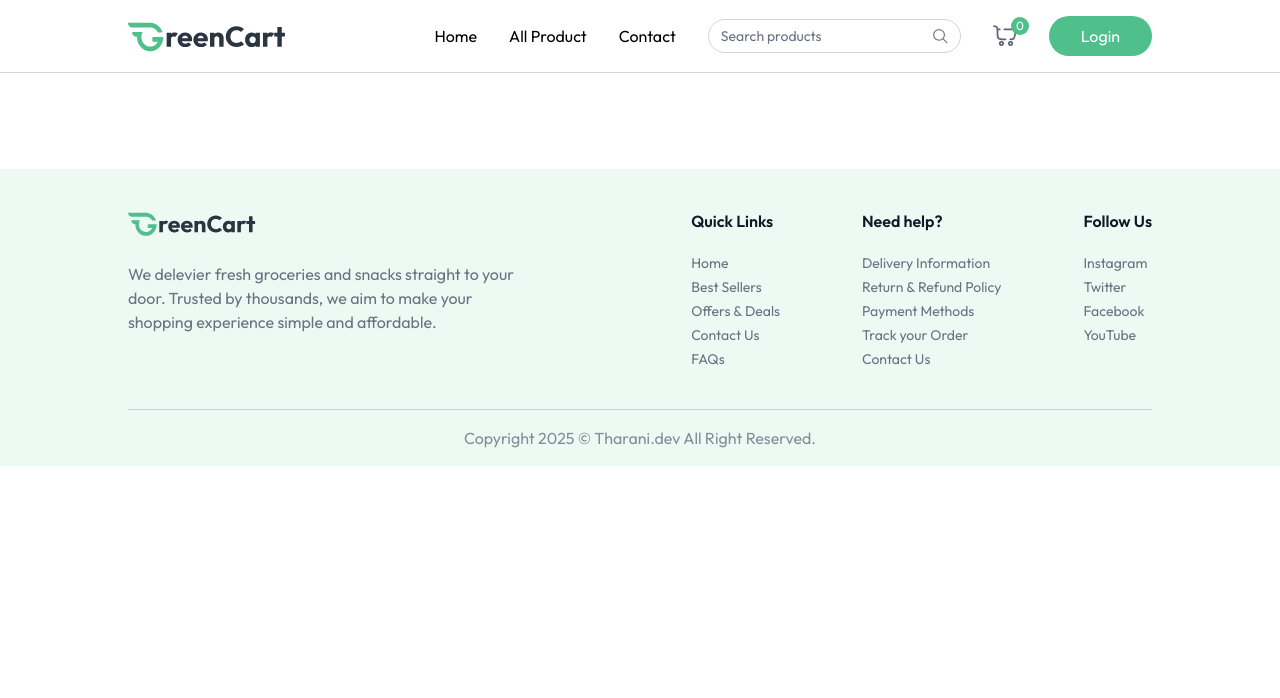
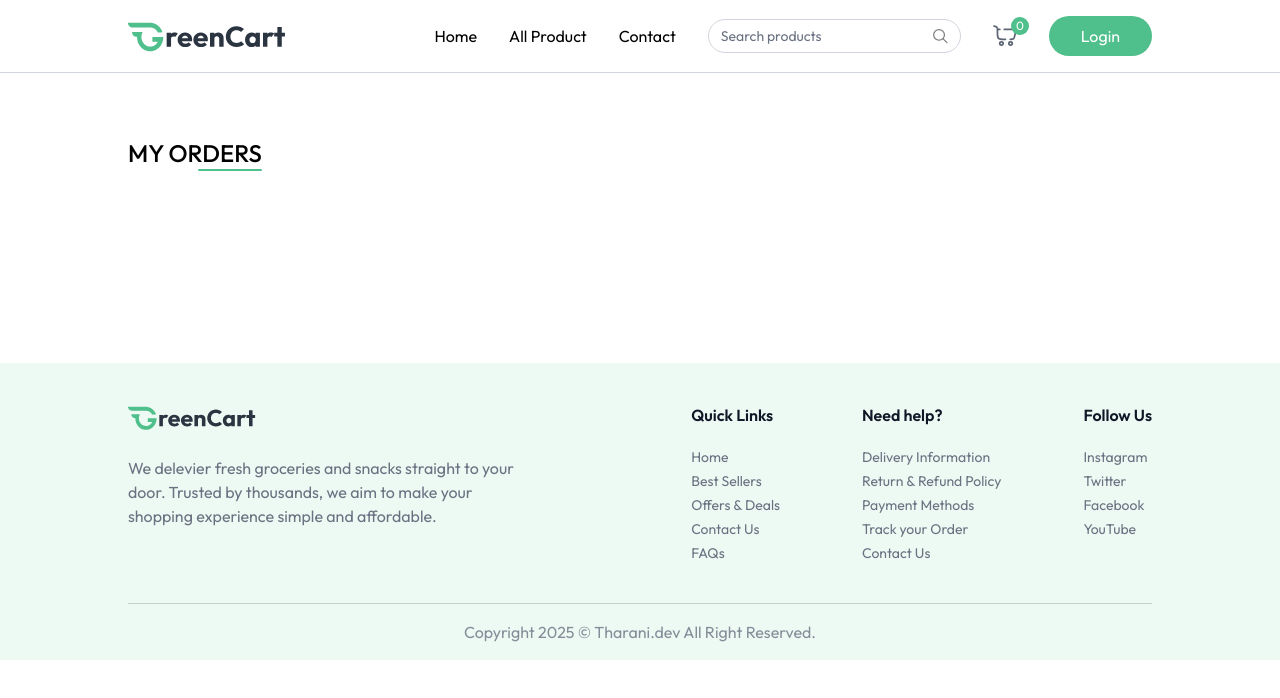
Before and after one commit to tharani-2006/GreenCart, a React (Vite) app in the folder client/: page /my-orders in a window 1280 px wide. Shown: the top 698 px of the page. Built offline with nearby package versions, Linux system fonts and the light colour scheme.

Commit message:
create my-orders page intially

```diff
--- a/client/src/App.jsx
+++ b/client/src/App.jsx
@@ -11,6 +11,7 @@
 import ProductDetails from './pages/ProductDetails.jsx'
 import Cart from './pages/Cart.jsx'
 import AddAddress from './pages/AddAddress.jsx'
+import MyOrders from './pages/MyOrders.jsx'
 
 const App = () => {
 
@@ -33,6 +34,7 @@
           <Route path='/products/:category/:id' element={<ProductDetails />} />
           <Route path='/cart' element={<Cart />} />
           <Route path='/add-address' element={<AddAddress />} />
+          <Route path='/my-orders' element={<MyOrders />} />
         </Routes>
       </div>
 
--- /dev/null
+++ b/client/src/pages/MyOrders.jsx
@@ -0,0 +1,20 @@
+import React from 'react'
+import { useState } from 'react'
+import { useAppContext } from '../context/AppContext'
+
+const MyOrders = () => {
+
+    const [myOrders, setMyOrders] = useState([])
+    const {currency} = useAppContext();
+  return (
+    <div className='mt-16 pb-16'>
+        <div className='flex flex-col items-end w-max mb-8'>
+            <p className='text-2xl font-medium uppercase'>My Orders</p>
+            <div className='w-16 h-0.5 bg-primary rounded-full'></div>
+        </div>
+
+    </div>
+  )
+}
+
+export default MyOrders
```
